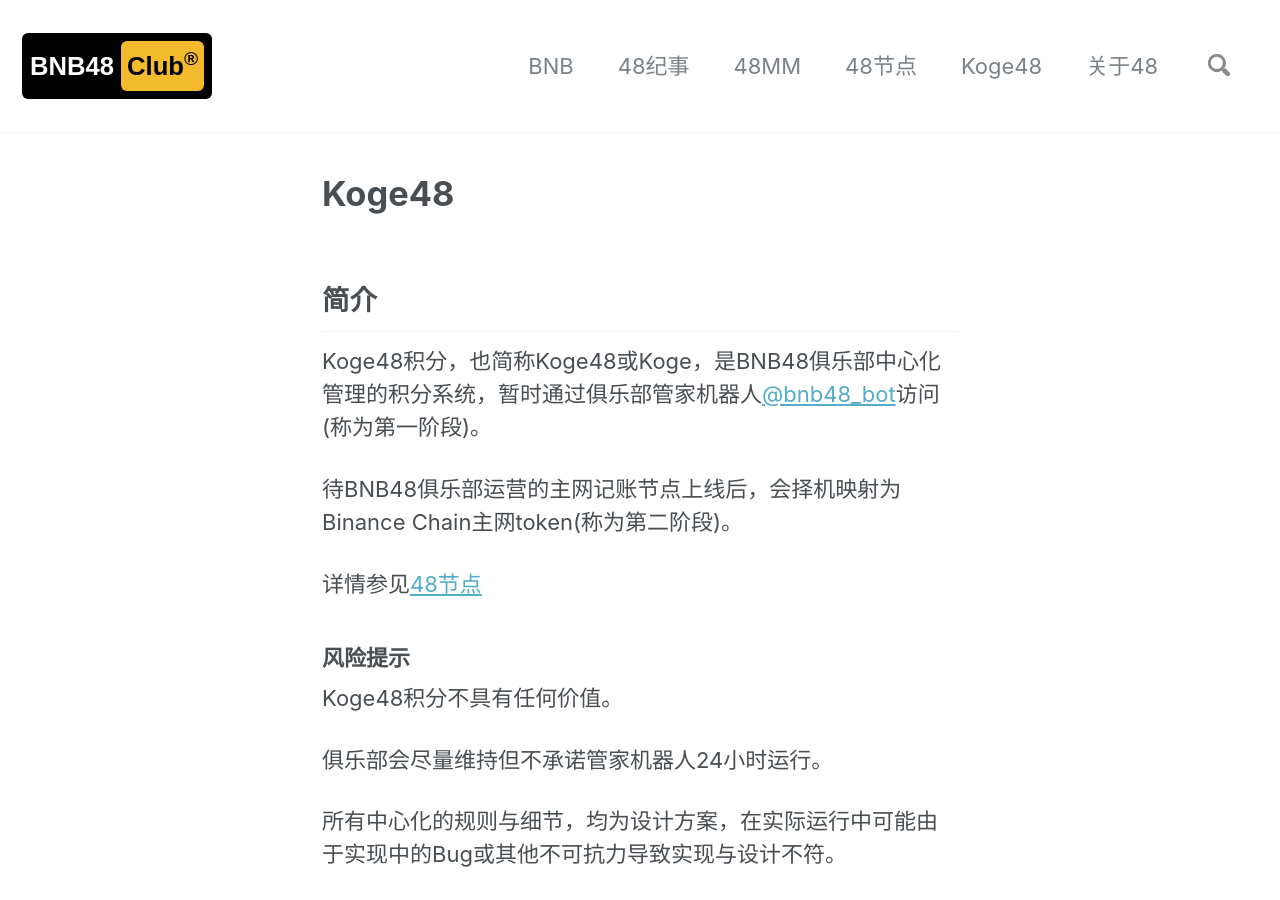
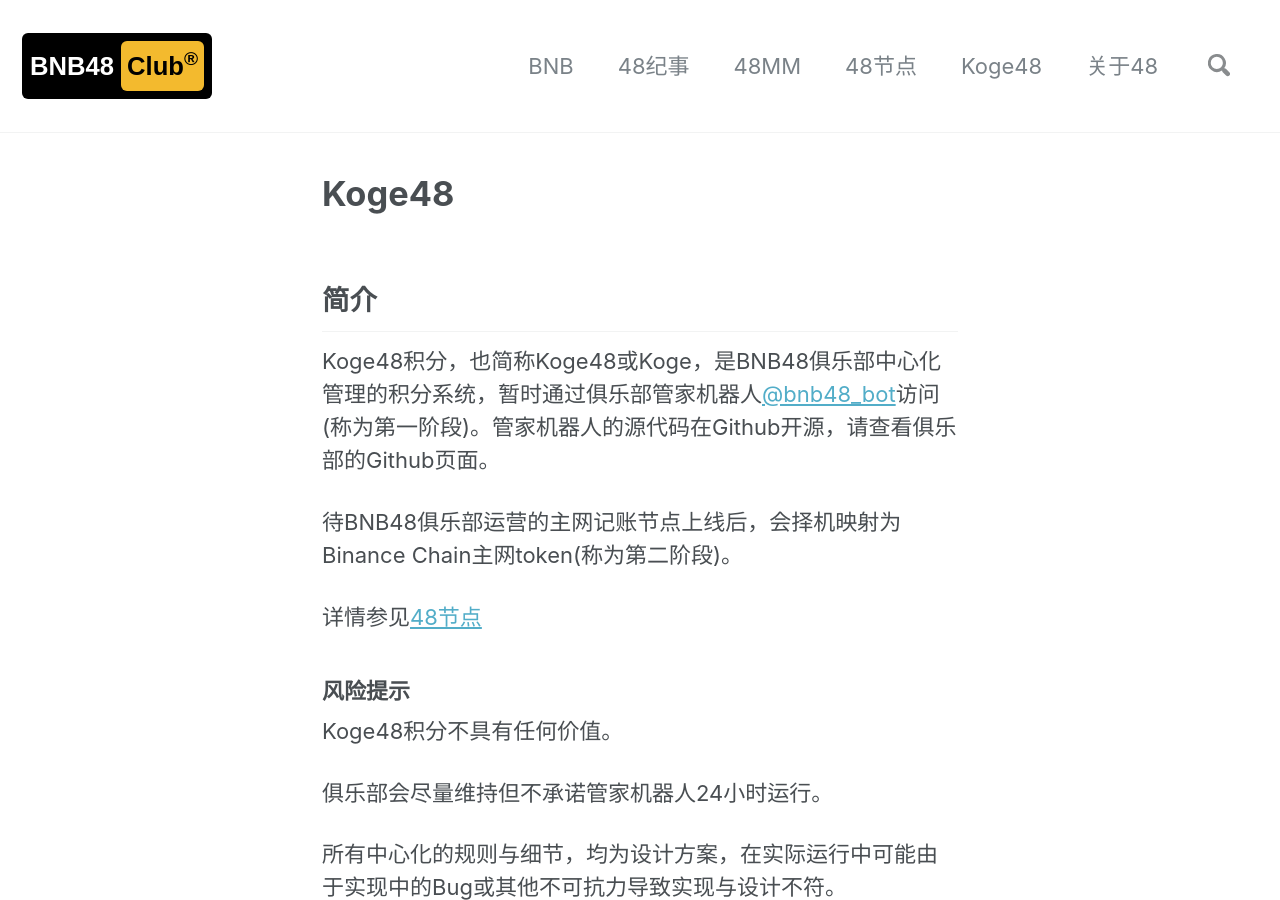
Before and after one commit to 48Club/BNB48Club.github.io, a Jekyll site: the page built from _pages/koge48.md, in a window 1280 px wide and 900 px high. Built offline with Jekyll 4.4.1, drawn with Linux system fonts in a browser that asks for light colours; nearby versions of some CDN libraries.

Commit message:
Update koge48.md

```diff
--- a/_pages/koge48.md
+++ b/_pages/koge48.md
@@ -5,7 +5,7 @@
 modified: 2019-01-15T16:10:00+08:00
 ---
 ## 简介
-Koge48积分，也简称Koge48或Koge，是BNB48俱乐部中心化管理的积分系统，暂时通过俱乐部管家机器人[@bnb48_bot](https://t.me/bnb48_bot)访问(称为第一阶段)。
+Koge48积分，也简称Koge48或Koge，是BNB48俱乐部中心化管理的积分系统，暂时通过俱乐部管家机器人[@bnb48_bot](https://t.me/bnb48_bot)访问(称为第一阶段)。管家机器人的源代码在Github开源，请查看俱乐部的Github页面。
 
 待BNB48俱乐部运营的主网记账节点上线后，会择机映射为Binance Chain主网token(称为第二阶段)。
 
```
